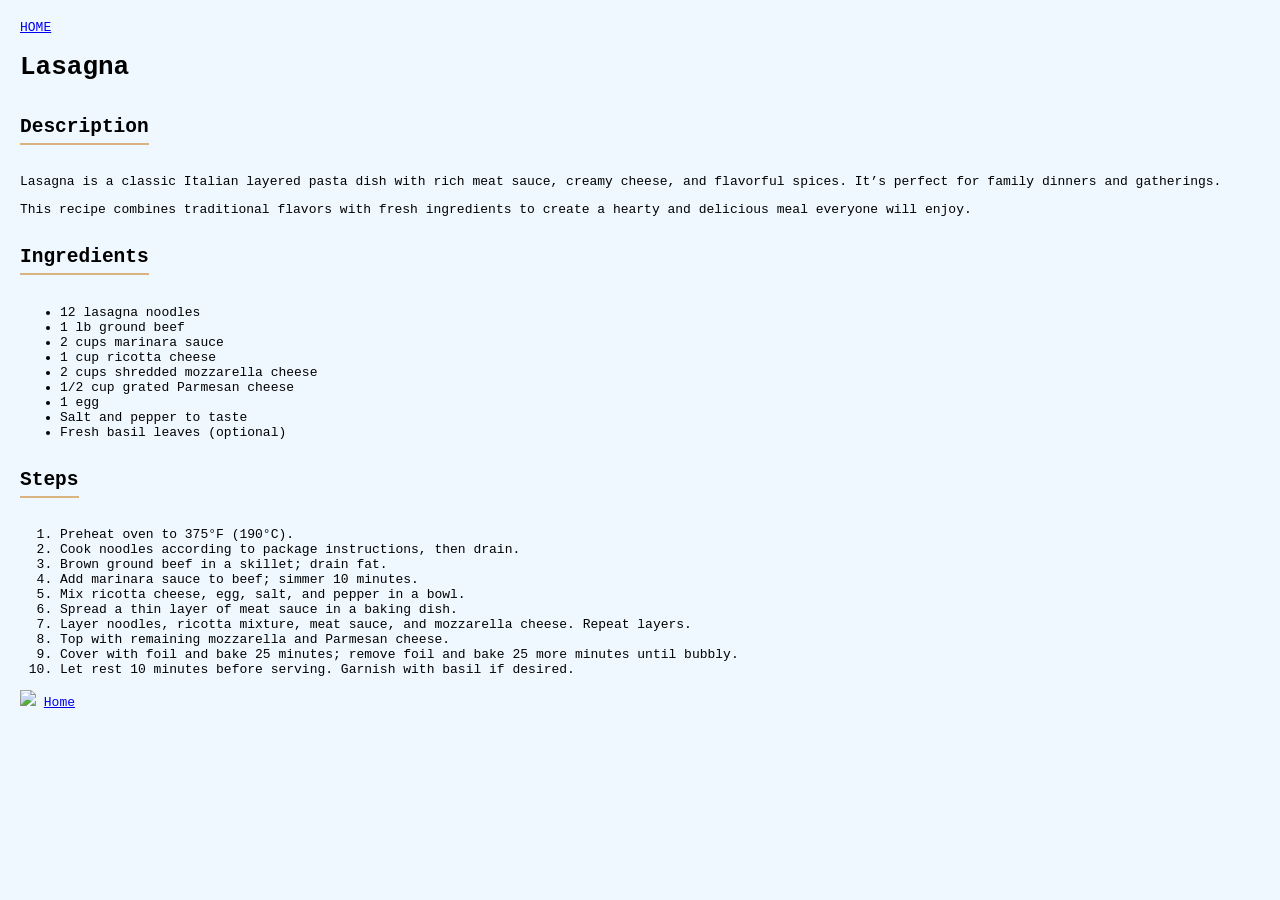
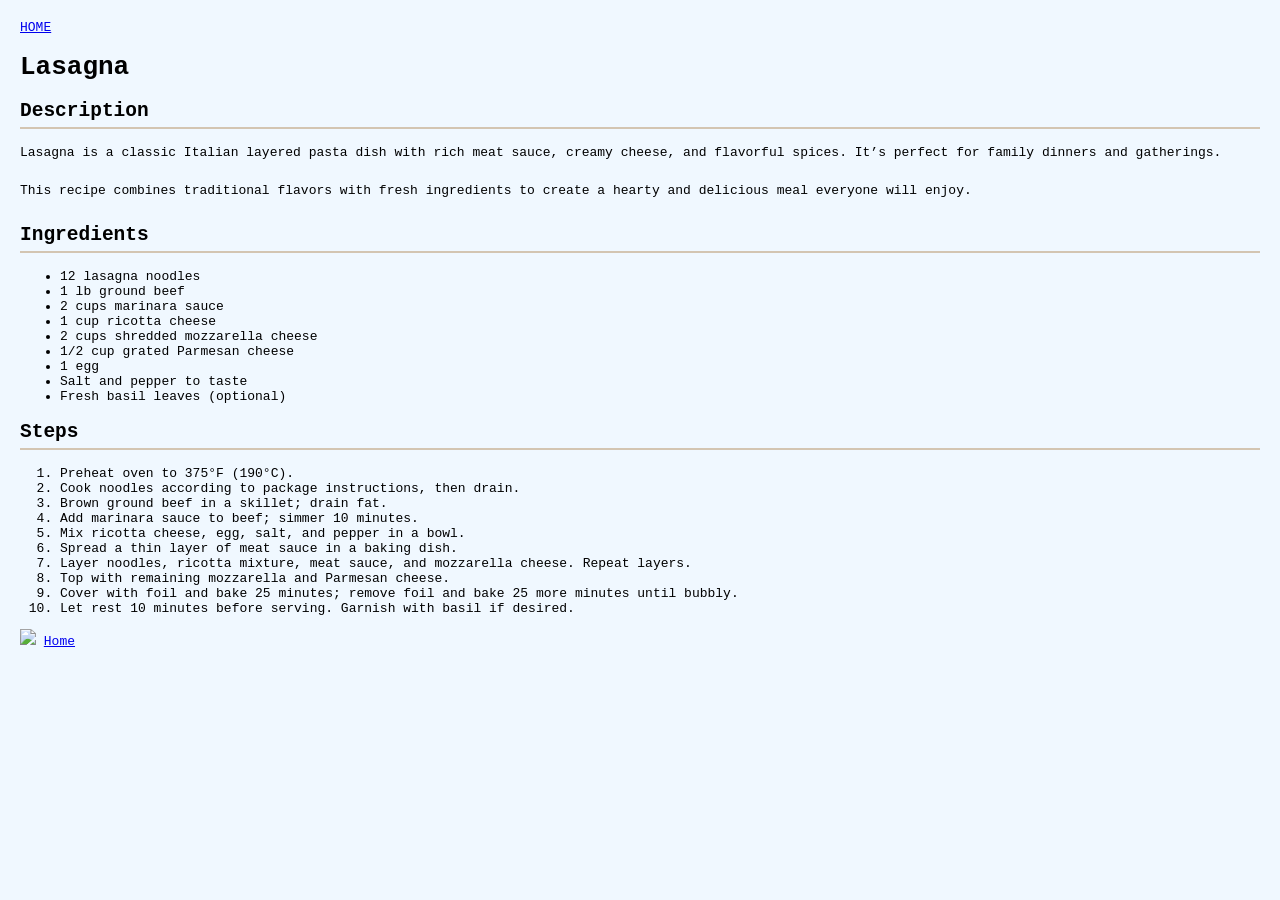

favicon added

--- a/style.css
+++ b/style.css
@@ -81,8 +81,11 @@ body.crumble{
     backdrop-filter: blur(4px);
 }
 
-h2{
-    display:inline-block;
+h2 {
     padding-bottom:5px;
-    border-bottom:2px solid #d9b382;
+    border-bottom:2px solid #d3c5b2;
+}
+
+p {
+    padding-bottom: 10px;
 }
